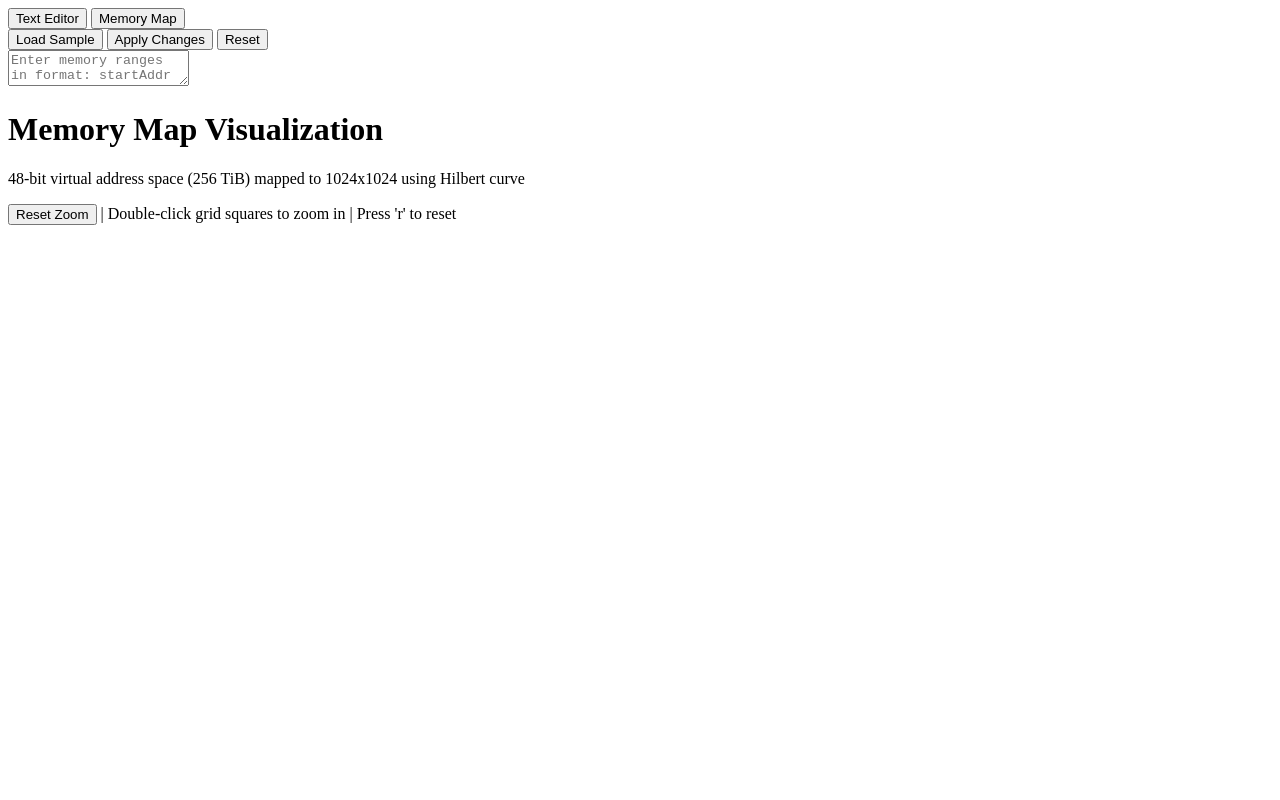
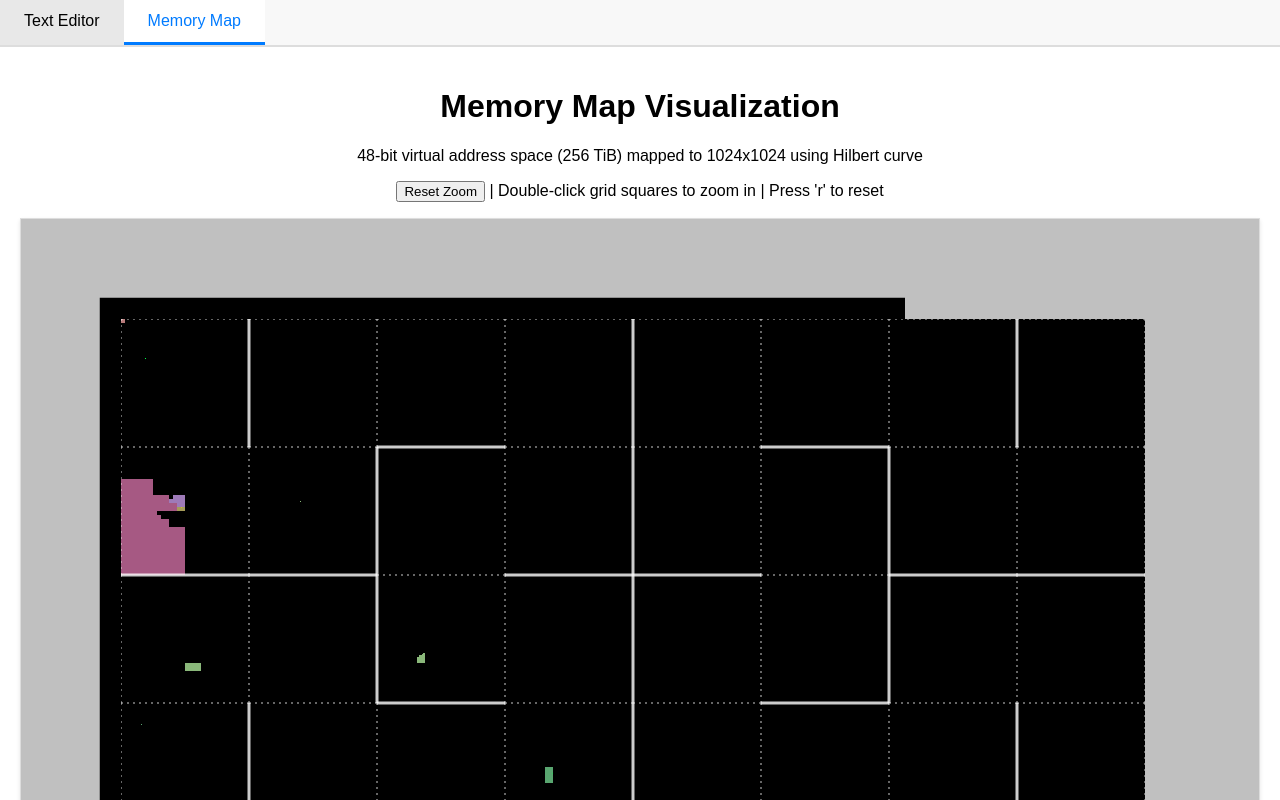
Before and after one commit to erikcorry/hilbert-virtual-memory-map, a website: page index.html in a window 1280 px wide. Shown: the top 800 px of the page. Drawn offline with Linux system fonts and the light colour scheme; the site is published under a folder, as on GitHub Pages, so addresses that start at the root find nothing.

Commit message:
Move to relative names for the sake of pages

```diff
--- a/client.js
+++ b/client.js
@@ -117,7 +117,7 @@ function setStatus(message, isError = false) {
 
 async function loadSampleFile() {
     try {
-        const response = await fetch('/original-data.txt');
+        const response = await fetch('original-data.txt');
         const text = await response.text();
         document.getElementById('textEditor').value = text;
         originalTextContent = text;
--- a/index.html
+++ b/index.html
@@ -2,7 +2,7 @@
 <html>
 <head>
     <title>Memory Map Visualization</title>
-    <link rel="stylesheet" href="/styles.css">
+    <link rel="stylesheet" href="styles.css">
 </head>
 <body>
     <div class="container">
@@ -36,5 +36,5 @@
             </div>
         </div>
     </div>
-    <script src="/client.js"></script>
+    <script src="client.js"></script>
 </html>
```
